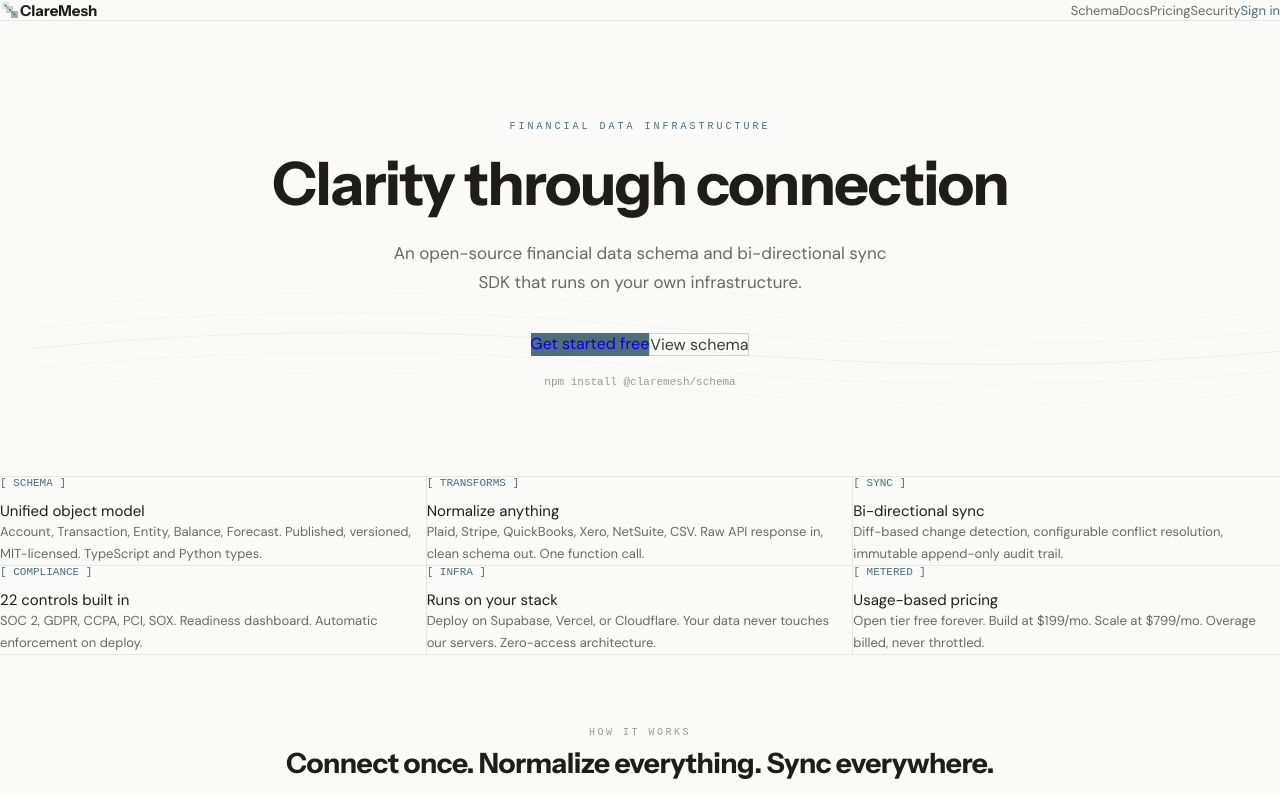
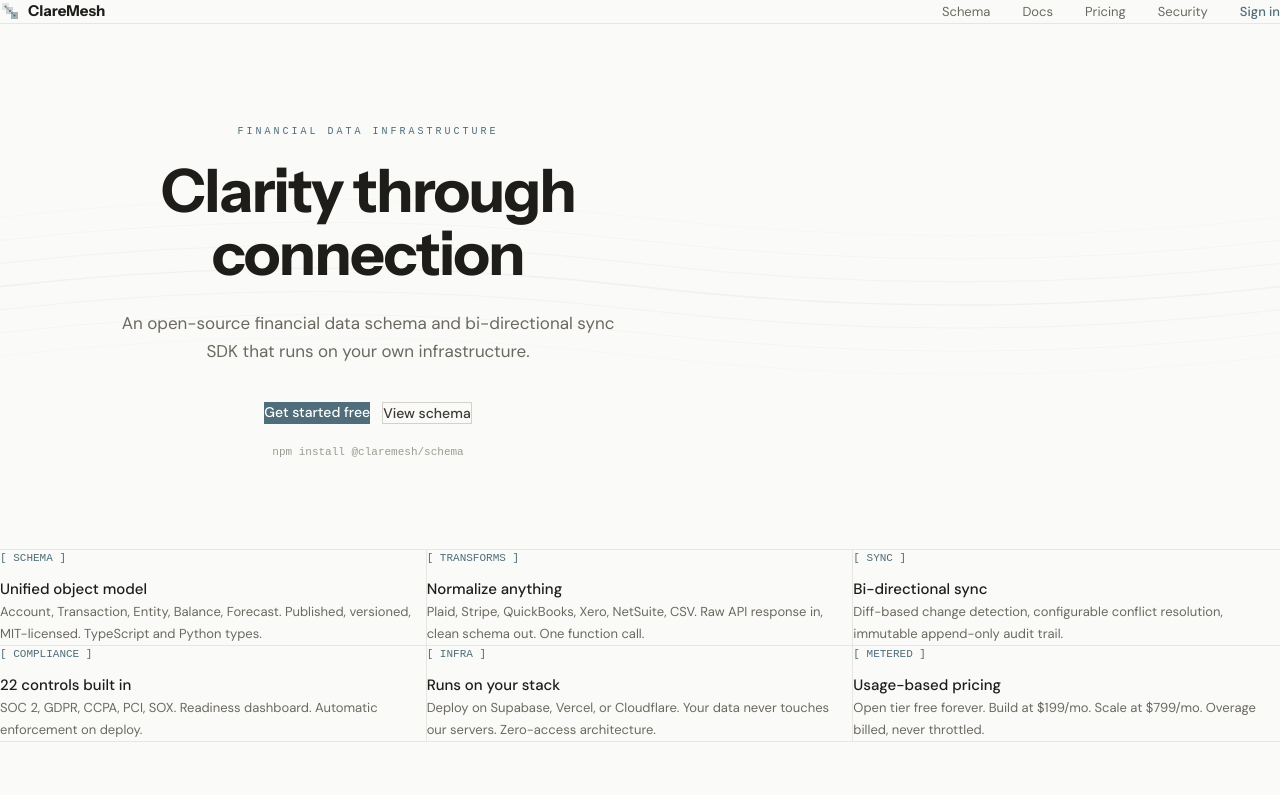
Before and after one commit to Malikfrazier35/ClareMesh, a Next.js app: page / in a window 1280 px wide. Shown: the top 795 px of the page. Built offline with nearby package versions, Linux system fonts and the light colour scheme.

Commit message:
fix: tailwind v4 config, font loading, css variables

```diff
--- a/src/app/globals.css
+++ b/src/app/globals.css
@@ -1,8 +1,29 @@
+@import "tailwindcss";
 @import url('https://fonts.googleapis.com/css2?family=DM+Sans:wght@400;500&family=Instrument+Sans:wght@700;800&display=swap');
 
-@tailwind base;
-@tailwind components;
-@tailwind utilities;
+@theme {
+  --color-slate-50: #E8EEF0;
+  --color-slate-100: #C8D6DB;
+  --color-slate-200: #A3B8C0;
+  --color-slate-400: #4F6D7A;
+  --color-slate-600: #3A5361;
+  --color-slate-800: #253D48;
+  --color-slate-900: #162A33;
+  --color-warm-white: #FAFAF8;
+  --color-warm-50: #F5F4F0;
+  --color-warm-100: #E8E6E0;
+  --color-warm-200: #D4D1C9;
+  --color-warm-400: #9C998F;
+  --color-warm-600: #6B6860;
+  --color-warm-800: #3D3B36;
+  --color-warm-900: #1E1D1A;
+  --color-copper: #9D7356;
+  --color-copper-light: #F2ECE6;
+  --color-copper-dark: #7A5C43;
+  --font-display: "Instrument Sans", sans-serif;
+  --font-body: "DM Sans", sans-serif;
+  --font-mono: "Geist Mono", monospace;
+}
 
 :root {
   --slate: #4F6D7A;
@@ -31,19 +52,4 @@
   -webkit-font-smoothing: antialiased;
 }
 
-/* 0px border radius globally */
 *, *::before, *::after { border-radius: 0 !important; }
-
-.section-label {
-  font-family: "Geist Mono", monospace;
-  font-size: 10px;
-  letter-spacing: 2.5px;
-  text-transform: uppercase;
-  color: var(--warm-400);
-}
-
-.bracket-label {
-  font-family: "Geist Mono", monospace;
-  font-size: 11px;
-  color: var(--slate);
-}
--- a/src/app/layout.tsx
+++ b/src/app/layout.tsx
@@ -5,15 +5,6 @@
   title: "ClareMesh — Clarity through connection",
   description:
     "An open-source financial data schema and bi-directional sync SDK that runs on your own infrastructure.",
-  keywords: [
-    "financial data",
-    "normalization",
-    "bi-directional sync",
-    "plaid",
-    "quickbooks",
-    "stripe",
-    "fintech infrastructure",
-  ],
 };
 
 export default function RootLayout({
@@ -24,6 +15,8 @@
   return (
     <html lang="en">
       <head>
+        <link rel="preconnect" href="https://fonts.googleapis.com" />
+        <link rel="preconnect" href="https://fonts.gstatic.com" crossOrigin="anonymous" />
         <link
           href="https://fonts.googleapis.com/css2?family=DM+Sans:wght@400;500&family=Instrument+Sans:wght@700;800&display=swap"
           rel="stylesheet"
```
